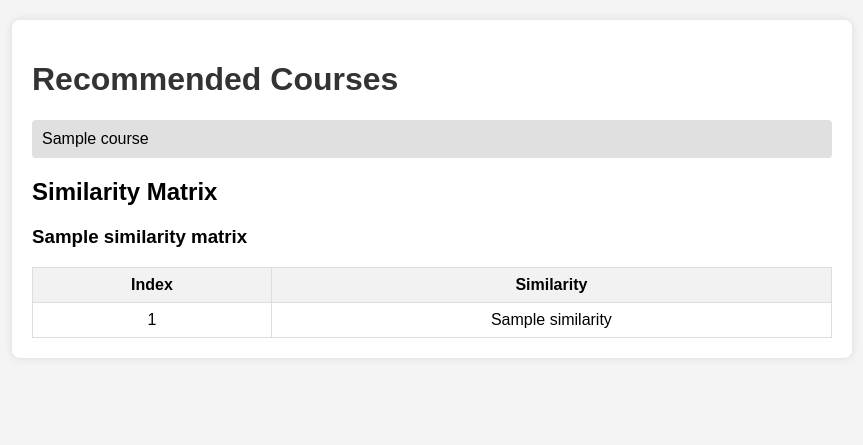
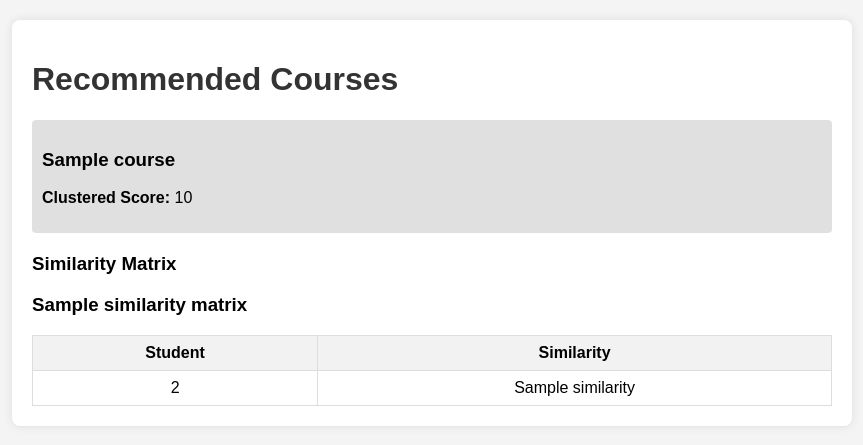
Before and after one commit to sinicoo/Course-Reccomendation-System-using-Pearson-and-Cosine-Similarity, a Flask app: template templates/results.html in a window 1280 px wide. Shown: the top 445 px of the page, without its empty margins (208-1071 px from the left). Run offline with Flask 3, Linux system fonts and the light colour scheme; the template is opened without the code that fills it: most values are stand-ins (such as "Sample title", 1, 10 or a date in 2020); parts of the project's set-up code (start-up, migrations or seed data) failed here and were passed over.

Commit message:
Update results.html

```diff
--- a/templates/results.html
+++ b/templates/results.html
@@ -59,31 +59,49 @@
     <div class="container">
         <h1>Recommended Courses</h1>
         <div class="recommendations">
-            <ul>
-                {% for course in recommendations %}
-                    <li>{{ course }}</li>
-                {% endfor %}
-            </ul>
-        </div>
+    <ul>
+        {% for course in recommendations %}
+            <li>
+                <h3>{{ course.course_name }}</h3>
+                <p><strong>Clustered Score:</strong> {{ course.clustered_score }}</p>
+                <!--<h4>Subject Percentiles:</h4>
+                <ul>
+                    {% for subject, percentile in course.percentiles.items() %}
+                        <li>{{ subject }}: {{ percentile }} percentile</li>
+                    {% endfor %}
+                </ul>-->
+            </li>
+        {% endfor %}
+    </ul>
+</div>
+
+
+
+        <!-- <h2>Metrics</h2> -->
+        <!-- <p><strong>RMSE:</strong> {{ rmse }}</p> -->
+        <!-- <p><strong>MAE:</strong> {{ mae }}</p> -->
 
         <div class="matrix">
-            <h2>Similarity Matrix</h2>
+            <h3>Similarity Matrix</h3>
             {% for sheet_name, matrix in similarity_matrix.items() %}
                 <h3>{{ sheet_name }}</h3>
                 <table>
                     <tr>
-                        <th>Index</th>
+                        <th>Student</th>
                         <th>Similarity</th>
                     </tr>
-                    {% for index, row in matrix.iterrows() %}
+                    {% for row_index, row in matrix.iterrows() %}
                         <tr>
-                            <td>{{ index }}</td>
+                            <td>{{ row_index + 1 }}</td>
                             <td>{{ row.Similarity }}</td>
                         </tr>
                     {% endfor %}
                 </table>
             {% endfor %}
         </div>
+
+
+
     </div>
 </body>
 </html>
```
